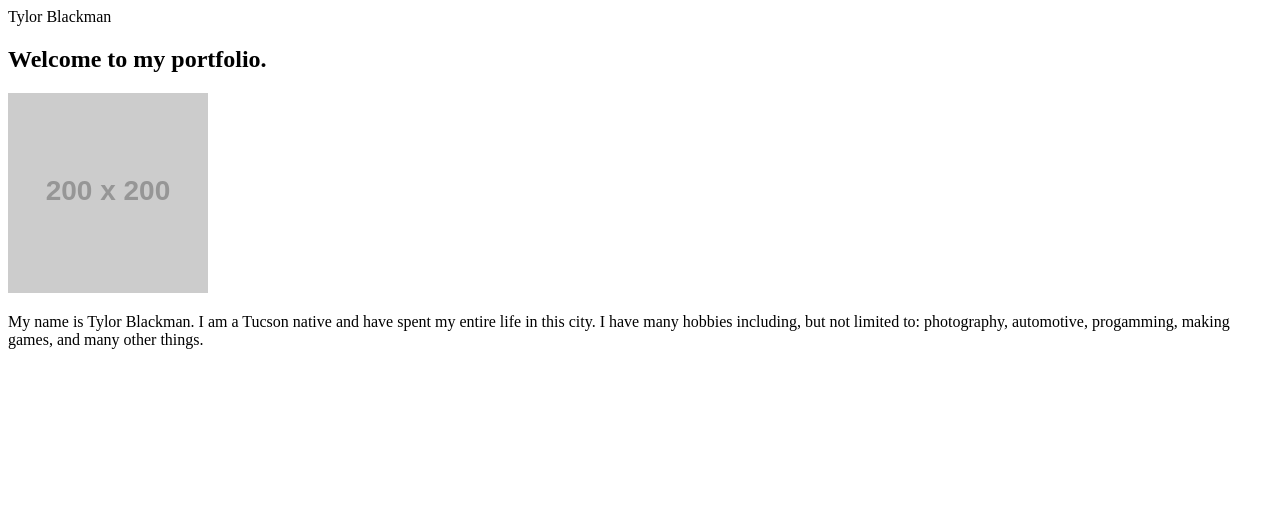
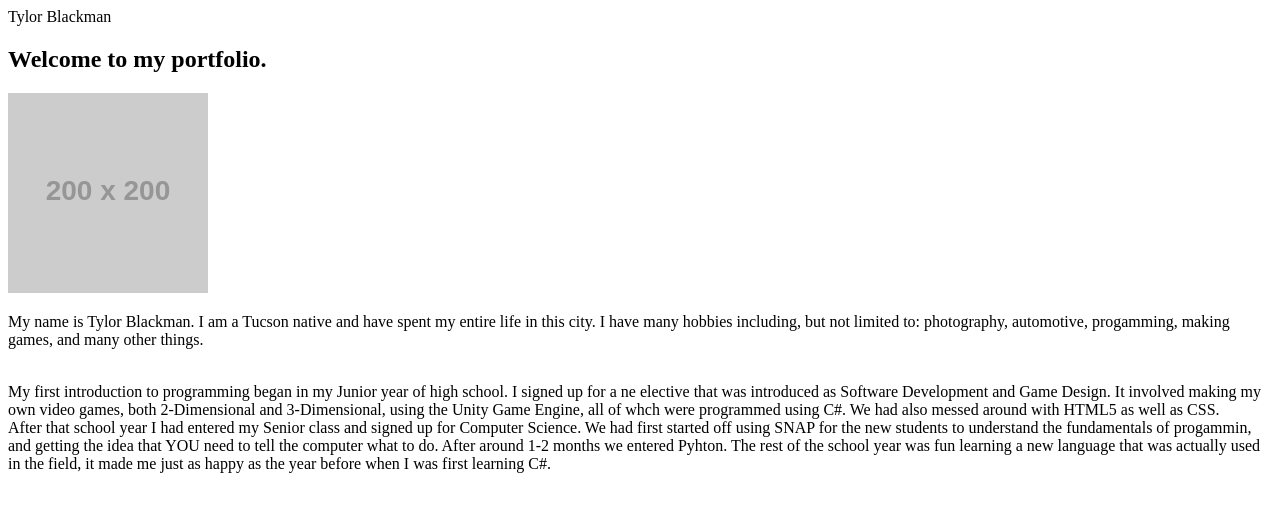
Before and after one commit to tylxr34/portfolio, a plain HTML site: page index.html in a window 1280 px wide. Drawn offline with Linux system fonts and the light colour scheme; placeholder pictures from the web are drawn by us.

Commit message:
Updated my 'About Me' Section

```diff
--- a/index.html
+++ b/index.html
@@ -17,6 +17,10 @@
 
             <img id="bio-image" src="https://placehold.it/200x200" alt="Your Name">
             <p>My name is Tylor Blackman. I am a Tucson native and have spent my entire life in this city. I have many hobbies including, but not limited to: photography, automotive, progamming, making games, and many other things.</p>
+            <br>
+            My first introduction to programming began in my Junior year of high school. I signed up for a ne elective that was introduced as Software Development and Game Design. It involved making my own video games, both 2-Dimensional and 3-Dimensional, using the Unity Game Engine, all of whch were programmed using C#. We had also messed around with HTML5 as well as CSS.
+            <br>
+            After that school year I had entered my Senior class and signed up for Computer Science. We had first started off using SNAP for the new students to understand the fundamentals of progammin, and getting the idea that YOU need to tell the computer what to do. After around 1-2 months we entered Pyhton. The rest of the school year was fun learning a new language that was actually used in the field, it made me just as happy as the year before when I was first learning C#.
         </section>
     </div>
 
```
